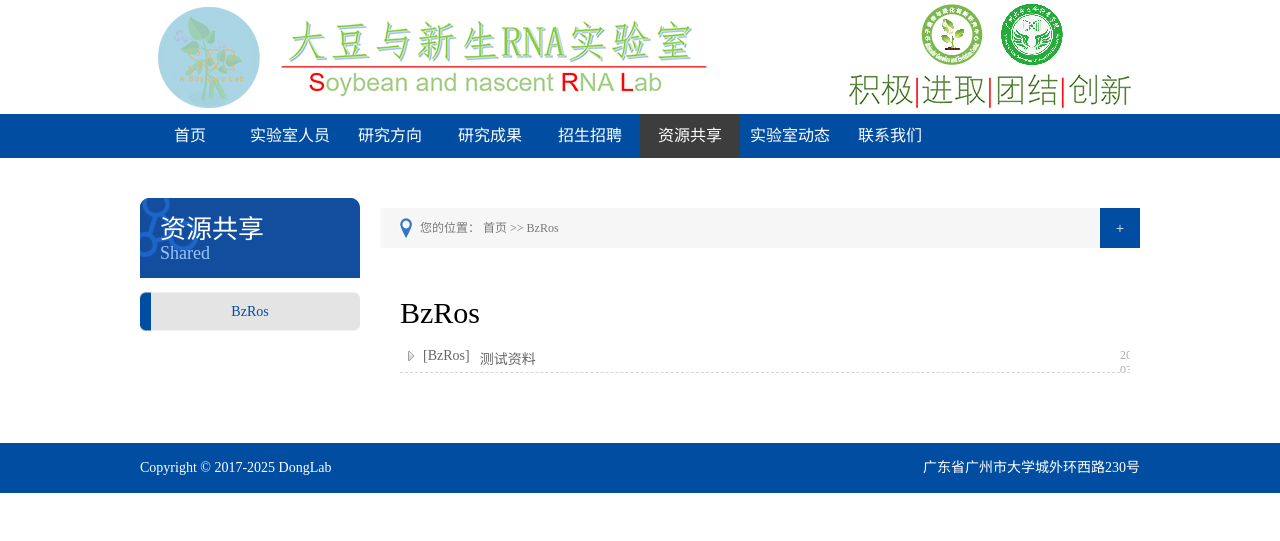
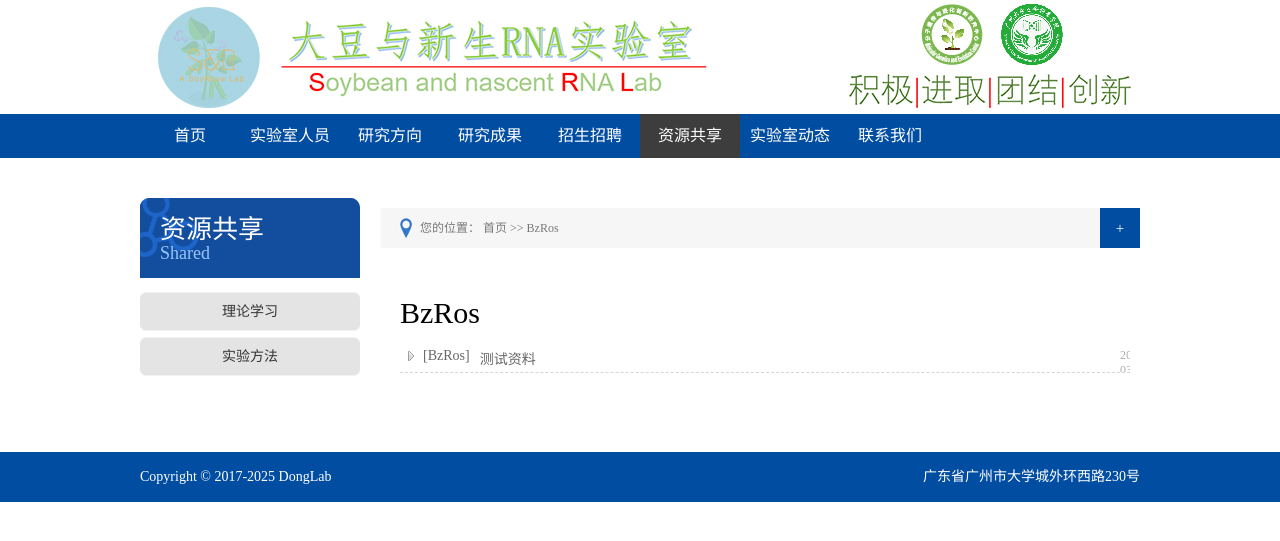
Before and after one commit to zhanweimin2021/zhanweimin2021.github.io, a Jekyll site: the page built from pages/bzros.html, in a window 1280 px wide. Shown: the top 541 px of the page. Built offline with Jekyll 4.4.1, drawn with Linux system fonts in a browser that asks for light colours.

Commit message:
Update page-nav.html
修改--资源共享

```diff
--- a/_includes/page-nav.html
+++ b/_includes/page-nav.html
@@ -20,7 +20,8 @@
         <li class="{% if page.type == '2018年之前' %}this{% endif %}"><a title="2018年之前" href="{{ site.url }}/before-2018/">2018年之前</a></li>{% endif %}{% if page.category == 'join' %}
         <li class="{% if page.type == '博士后招聘' %}this{% endif %}"><a title="博士后招聘" href="{{ site.url }}/recruit/">博士后招聘</a></li>
         <li class="{% if page.type == '招生' %}this{% endif %}"><a title="招生" href="{{ site.url }}/recruit-students/">招生</a></li>{% endif %}{% if page.category == 'shared' %}
-        <li class="{% if page.type == 'BzRos' %}this{% endif %}"><a title="BzRos" href="{{ site.url }}/bzros/">BzRos</a></li>{% endif %}{% if page.category == 'lab-news' %}
+        <li class="{% if page.type == '理论学习' %}this{% endif %}"><a title="理论学习" href="{{ site.url }}/bzros/">理论学习</a></li>
+        <li class="{% if page.type == '实验方法' %}this{% endif %}"><a title="实验方法" href="{{ site.url }}/bzros/">实验方法</a></li>{% endif %}{% if page.category == 'lab-news' %}
         <li class="{% if page.type == '学习交流' %}this{% endif %}"><a title="学习交流" href="{{ site.url }}/learning-exchange/">学习交流</a></li>
         <li class="{% if page.type == '文娱活动' %}this{% endif %}"><a title="文娱活动" href="{{ site.url }}/entertainment/">文娱活动</a></li>{% endif %}{% if page.category == 'contact' %}
         <li class="{% if page.type == '联系我们' %}this{% endif %}"><a title="联系方式" href="{{ site.url }}/contact/">联系我们</a></li>{% endif %}
```
